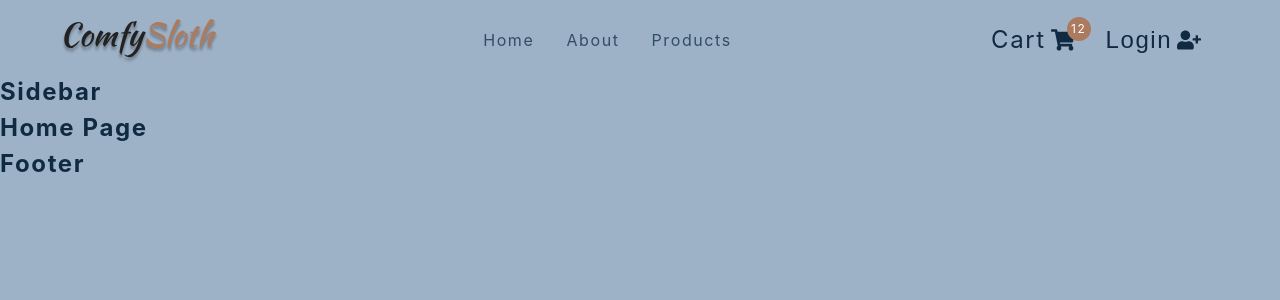
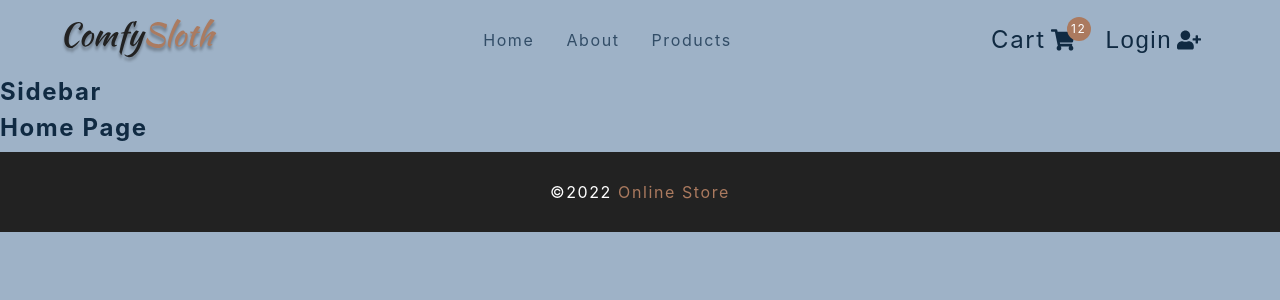
Before and after one commit to zgdino/e-commerce-store, a React (Create React App) app: page / in a window 1280 px wide. Shown: the top 300 px of the page. Built offline with nearby package versions, Linux system fonts and the light colour scheme.

Commit message:
Build footer component

```diff
--- a/src/components/Footer.js
+++ b/src/components/Footer.js
@@ -1,7 +1,14 @@
 import React from 'react'
 import styled from 'styled-components'
 const Footer = () => {
-  return <h4>footer</h4>
+  return (
+    <Wrapper>
+      <h5>
+        &copy;{new Date().getFullYear()}
+        <span> Online Store</span>
+      </h5>
+    </Wrapper>
+  )
 }
 
 const Wrapper = styled.footer`
```
